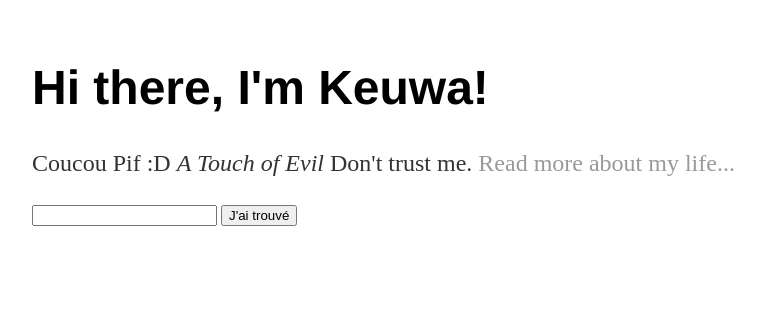
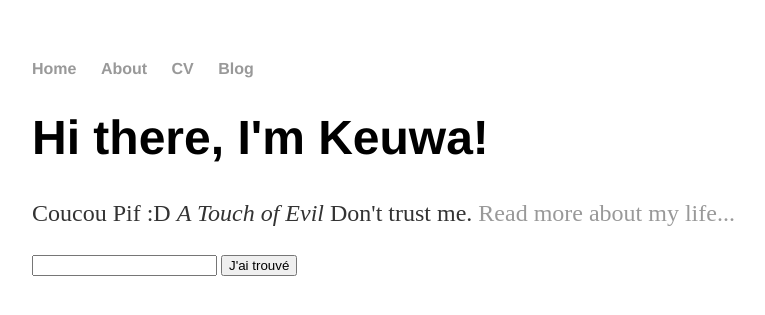
Before and after one commit to Keuwa/Keuwa.github.io, a Jekyll site: the page built from index.html, in a window 1280 px wide. Shown: the top 315 px of the page, without its empty margins (160-925 px from the left). Built offline with Jekyll 4.4.1, drawn with Linux system fonts in a browser that asks for light colours.

Commit message:
for wawa

```diff
--- a/_layouts/default.html
+++ b/_layouts/default.html
@@ -8,14 +8,14 @@
 
 		</head>
 		<body>
-			<!-- <nav>
+			<nav>
 	    		<ul>
 	        		<li><a href="/">Home</a></li>
 		        	<li><a href="/about">About</a></li>
 	        		<li><a href="/cv">CV</a></li>
 	        		<li><a href="/blog">Blog</a></li>
 	    		</ul>
-			</nav> -->
+			</nav>
 			<div class="container">
 
 				{{ content }}
```
